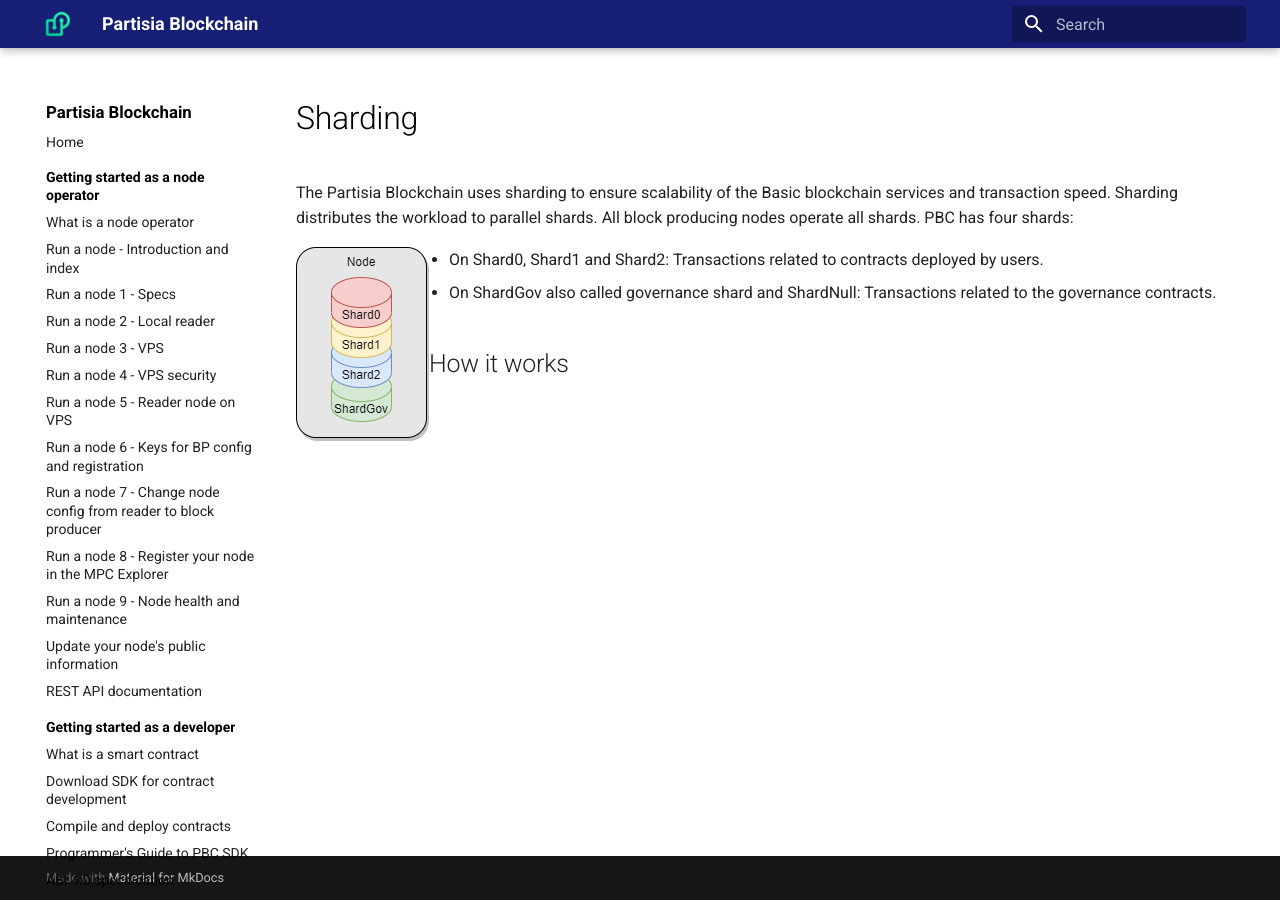
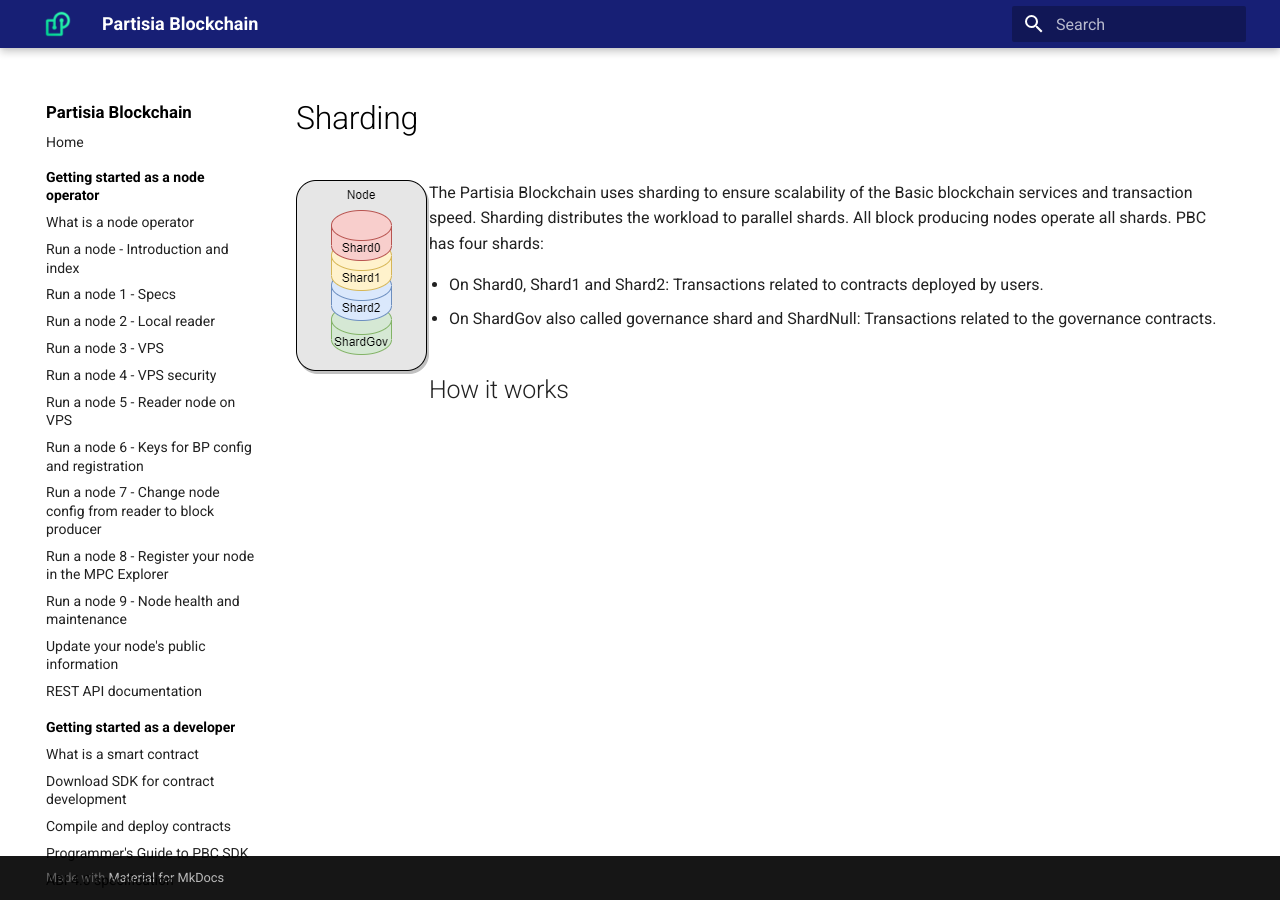
Before and after one commit to 0xSero/partisia-docs, an MkDocs documentation site: the page built from docs/shards.md, in a window 1280 px wide. Built offline with MkDocs 1.6.1 and Material for MkDocs 9.7.7, drawn with Linux system fonts in a browser that asks for light colours; a script that is not in the unit is left out.

Commit message:
Adjustments

```diff
--- a/docs/shards.md
+++ b/docs/shards.md
@@ -1,16 +1,13 @@
 # Sharding
+
+<img style="float: left;" src="Sharding.png">
+
 The Partisia Blockchain uses sharding to ensure scalability of the Basic blockchain
 services and transaction speed. Sharding distributes the workload to parallel shards.
 All block producing nodes operate all shards.
 PBC has four shards:
 
-<img style="float: left;" src="Sharding.png">
-
-
-
 - On Shard0, Shard1 and Shard2: Transactions related to contracts deployed by users.
 - On ShardGov also called governance shard and ShardNull: Transactions related to the governance contracts.
 
-
-
 ## How it works
```
